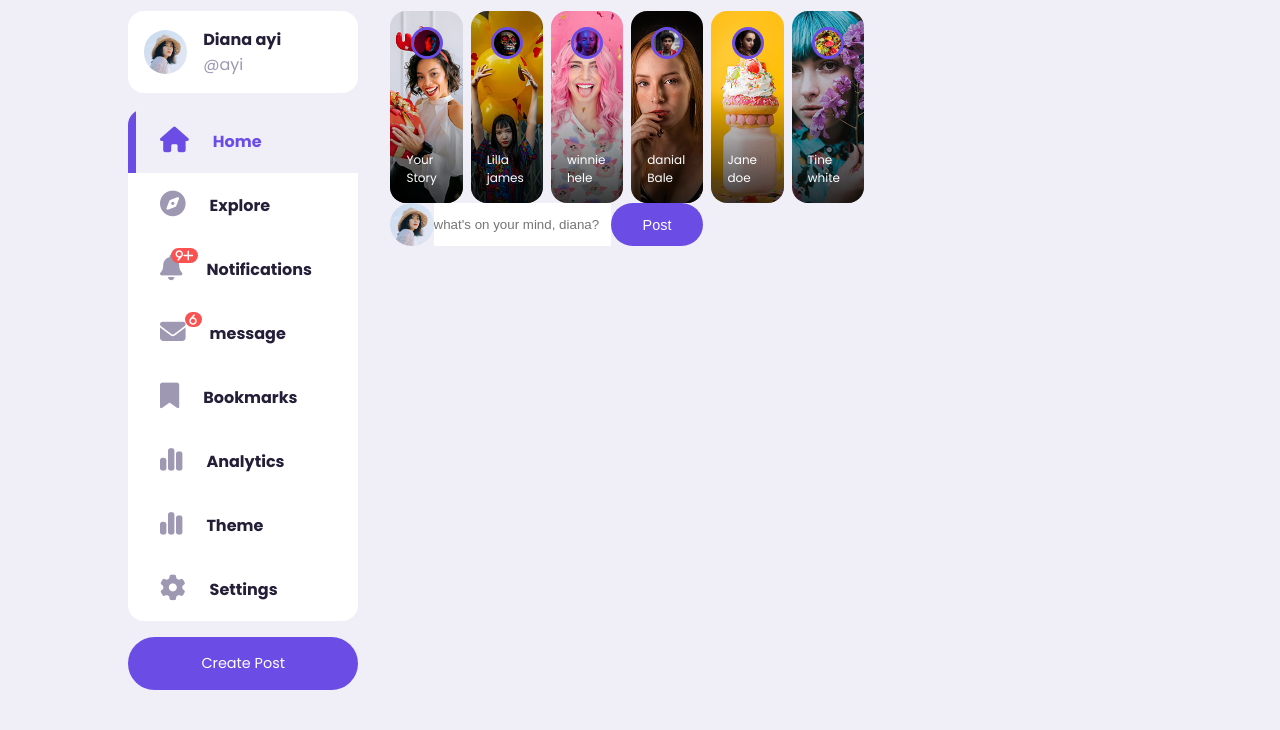
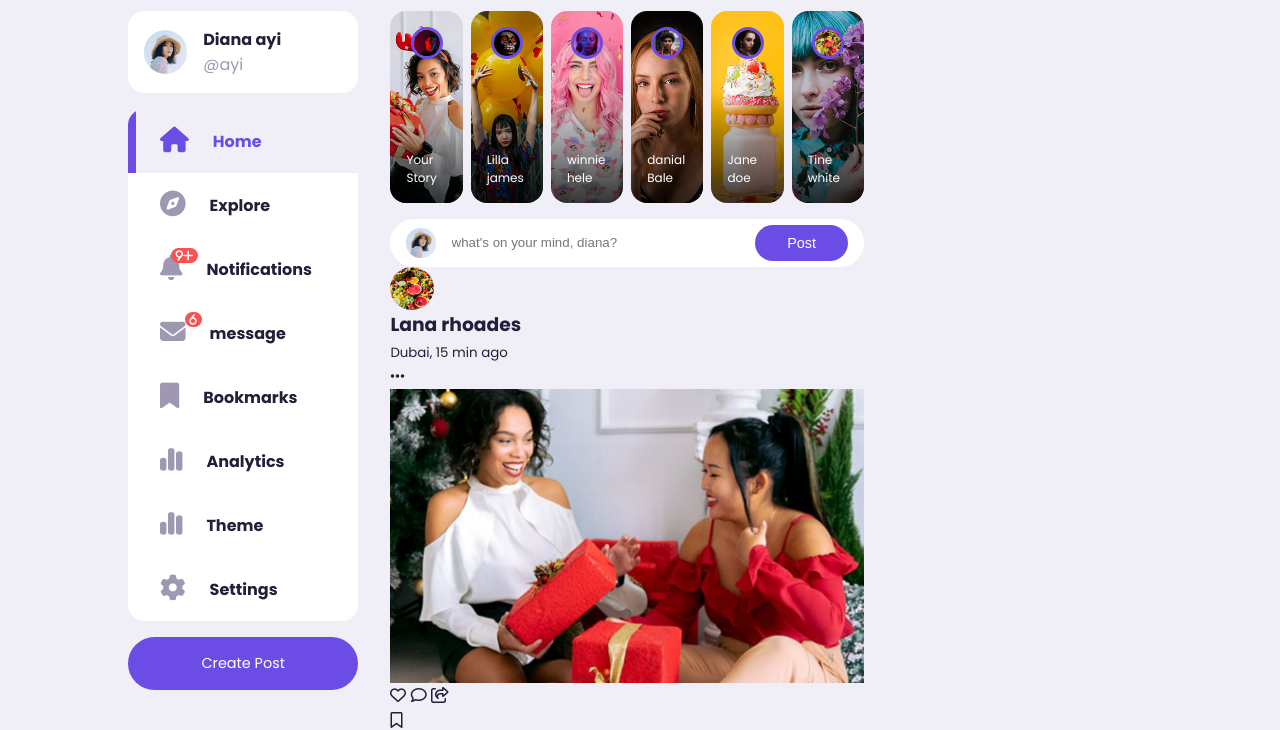
Before and after one commit to Deep26lak/nokoSocial, a plain HTML site: page index.html in a window 1280 px wide. Shown: the part 77-807 px from the top of the page. Drawn offline with Linux system fonts and the light colour scheme.

Commit message:
stories section is complete and now working on post section

```diff
--- a/index.html
+++ b/index.html
@@ -211,7 +211,47 @@
               <input type="submit" value="Post" class="btn btn-primary" />
             </div>
           </form>
+          <!--   =======================------feed sections--------============================= -->
+          <div class="feeds">
+            <div class="feed">
+              <div class="head">
+                <div class="user">
+                  <div class="profile-photo">
+                    <img src="./images/profile-13.jpg" alt="" />
+                  </div>
+                  <div class="ingo">
+                    <h3>Lana rhoades</h3>
+                    <small>Dubai, 15 min ago</small>
+                  </div>
+                  <span class="edit">
+                    <i class="fa-solid fa-ellipsis"></i>
+                  </span>
+                </div>
+              </div>
+              <div class="photo">
+                <img src="./images/feed-1.jpg" alt="" />
+              </div>
+
+              <div class="action-button">
+                <div class="intraction-buttons">
+                  <span> <i class="fa-regular fa-heart fa-bounce"></i></span>
+                  <span> <i class="fa-regular fa-comment"></i></span>
+                  <span> <i class="fa-regular fa-share-from-square"></i></span>
+                </div>
+                <div class="bookmark">
+                  <span><i class="fa-regular fa-bookmark"></i></span>
+                </div>
+              </div>
+              <div class="liked-by">
+                <span><img src="./images/profile-10.jpg" alt=""></span>
+                <span><img src="./images/profile-4.jpg" alt=""></span>
+                <span><img src="./images/profile-15.jpg" alt=""></span>
+                <p>Liked by <b>Ernest achiver</b> and <b>2,342 others</b></p>
+              </div>
+            </div>
+          </div>
         </div>
+
         <!-- /* ===================right side=================== */ -->
 
         <div class="right"></div>
--- a/style.css
+++ b/style.css
@@ -340,4 +340,19 @@ overflow: hidden;
 .middle .create-post{
   width: 100%;
   display: flex;
+  justify-content: space-between;
+  align-items: center;
+  margin-top: 1rem;
+  background: var(--color-white);
+  padding: .4rem var(--card-padding);
+  border-radius: var(--border-radius);
 }
+
+.middle .create-post input[type="text"]{
+  justify-self: start;
+  padding-left: 1rem;
+  width: 100%;
+  background: transparent;
+  color: var(--color-dark);
+  margin-right: 1rem;
+}
```
